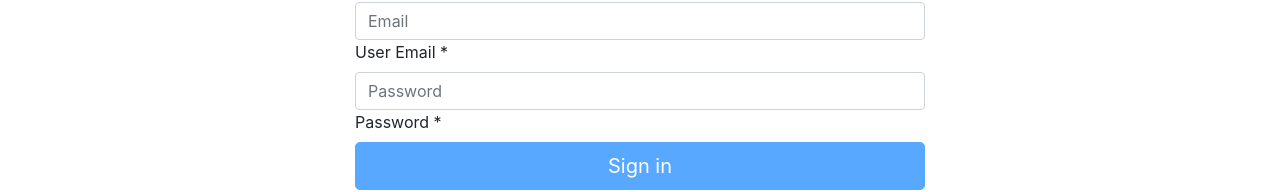
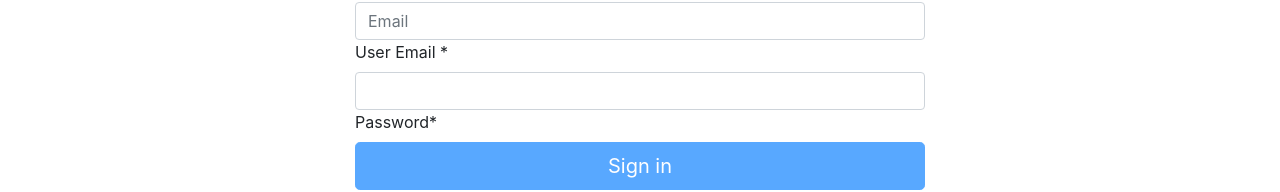
Before and after one commit to eliraneliassy/Angular-Generic-Forms, an Angular app: page /login in a window 1280 px wide. Shown: the part 129-321 px from the top of the page. Built offline with nearby package versions, Linux system fonts and the light colour scheme.

Commit message:
add password input

```diff
--- a/src/app/app.module.ts
+++ b/src/app/app.module.ts
@@ -12,6 +12,7 @@ import { ReusableFormsComponent } from './reusable-forms/reusable-forms.componen
 import { Form1Component } from './reusable-forms/form1/form1.component';
 import { Form2Component } from './reusable-forms/form2/form2.component';
 import { AddressFormComponent } from './core/address-form/address-form.component';
+import { MyPasswordInputComponent } from './core/my-password-input/my-password-input.component';
 
 
 @NgModule({
@@ -23,7 +24,8 @@ import { AddressFormComponent } from './core/address-form/address-form.component
     ReusableFormsComponent,
     Form1Component,
     Form2Component,
-    AddressFormComponent
+    AddressFormComponent,
+    MyPasswordInputComponent
   ],
   imports: [
     BrowserModule,
--- a/src/app/core/address-form/address-form.component.ts
+++ b/src/app/core/address-form/address-form.component.ts
@@ -1,6 +1,7 @@
-import { Address } from './address.interface';
+
 import { Component, OnInit, Input } from '@angular/core';
 import { ControlContainer, FormGroupDirective, FormGroup, FormBuilder, Validators, FormControl } from '@angular/forms';
+import { Address } from './address';
 
 @Component({
   selector: 'app-address-form',
@@ -10,7 +11,7 @@ import { ControlContainer, FormGroupDirective, FormGroup, FormBuilder, Validator
 })
 export class AddressFormComponent implements OnInit {
 
-  @Input() address: Address = {};
+  @Input() address: Address;
   form: FormGroup;
   constructor(
     private ctrlContainer: FormGroupDirective,
--- /dev/null
+++ b/src/app/core/my-password-input/my-password-input.component.html
@@ -0,0 +1,22 @@
+<div class="form-label-group">
+  <input type="password" #password class="form-control"
+  (input)="onChange($event.target.value)"
+  (blur)="onTouched()"
+  [disabled]="disabled">
+
+  <div class="d-flex">
+      <span class="v" *ngIf="controlDir && controlDir.control.valid && controlDir.control.touched">
+        <svg xmlns="http://www.w3.org/2000/svg" width="12" height="10" viewBox="0 0 12 10">
+          <path fill="#3589FE" fill-rule="nonzero" d="M1.362 3.904L0 5.301 4.58 10 12 1.301 10.55 0 4.487 7.11z" />
+        </svg>
+      </span>
+
+      <label class="mr-auto">Password*
+      </label>
+
+      <span class="error" *ngIf="controlDir && !controlDir.control.valid
+       && controlDir.control.touched && controlDir.control.hasError('required')">
+        Please enter a valid password
+      </span>
+  </div>
+</div>
--- /dev/null
+++ b/src/app/core/my-password-input/my-password-input.component.scss
@@ -0,0 +1,18 @@
+.form-label-group{
+    position: relative;
+
+    .v{
+        position: absolute;
+        top: 7px;
+        right: 10px;
+    }
+
+    label{
+        padding-right: 137px;
+    }
+
+    .error{
+        color: red;
+    }
+
+}
--- /dev/null
+++ b/src/app/core/my-password-input/my-password-input.component.ts
@@ -0,0 +1,50 @@
+import { Component, OnInit, ViewChild, ElementRef, Self } from '@angular/core';
+import { ControlValueAccessor, Validator, AbstractControl, ValidatorFn, Validators, NgControl } from '@angular/forms';
+
+@Component({
+  selector: 'app-my-password-input',
+  templateUrl: './my-password-input.component.html',
+  styleUrls: ['./my-password-input.component.scss']
+})
+export class MyPasswordInputComponent implements OnInit, ControlValueAccessor, Validator {
+
+  @ViewChild('password') password: ElementRef;
+  disabled;
+
+  constructor(@Self() public controlDir: NgControl) { }
+
+  ngOnInit() {
+    this.controlDir.valueAccessor = this;
+
+    const control = this.controlDir.control;
+    const validators: ValidatorFn[] = control.validator ? [control.validator] : [];
+    validators.push(Validators.required);
+
+    control.setValidators(validators);
+    control.updateValueAndValidity();
+  }
+  onChange(event) { }
+
+  onTouched() { }
+
+  writeValue(obj: any): void {
+    this.password.nativeElement.value = obj;
+  }
+  registerOnChange(fn: any): void {
+    this.onChange = fn;
+  }
+  registerOnTouched(fn: any): void {
+    this.onTouched = fn;
+  }
+  setDisabledState?(isDisabled: boolean): void {
+    this.disabled = isDisabled;
+  }
+
+  validate(c: AbstractControl): { [key: string]: any; } {
+    const validators: ValidatorFn[] = [];
+    validators.push(Validators.required);
+
+    return validators;
+  }
+
+}
--- a/src/app/login/login.component.html
+++ b/src/app/login/login.component.html
@@ -10,12 +10,7 @@
   [pattern]="'[A-Za-z0-9._%-]+@[A-Za-z0-9._%-]+\\.[a-z]{2,3}'"
     ngModel name="email"></app-generic-input>
 
-    <app-generic-input [placeholder]="'Password'"
-    [isRequired]="true"
-    [errorMsg]="'Please enter a valid email'"
-    [label] = "'Password'"
-    [type]="'password'"
-    ngModel name="password"></app-generic-input>
+  <app-my-password-input ngModel name="password"></app-my-password-input>
 
 
   <button class="btn btn-lg btn-primary btn-block" [disabled]="!f.valid" type="submit">Sign in</button>
--- a/src/app/register/register.component.html
+++ b/src/app/register/register.component.html
@@ -20,11 +20,7 @@
   [pattern]="'[A-Za-z0-9._%-]+@[A-Za-z0-9._%-]+\\.[a-z]{2,3}'"
     ngModel name="email"></app-generic-input>
 
-    <app-generic-input [placeholder]="'Password'"
-    [isRequired]="true"
-    [errorMsg]="'Please enter a valid email'"
-    [label] = "'Password'"
-    ngModel name="password"></app-generic-input>
+  <app-my-password-input ngModel name="password"></app-my-password-input>
 
 
   <button class="btn btn-lg btn-primary btn-block" [disabled]="!f.valid" type="submit">Sign in</button>
```
Also changed, not shown: 1 other file (tests, documents, lock files or other folders).
